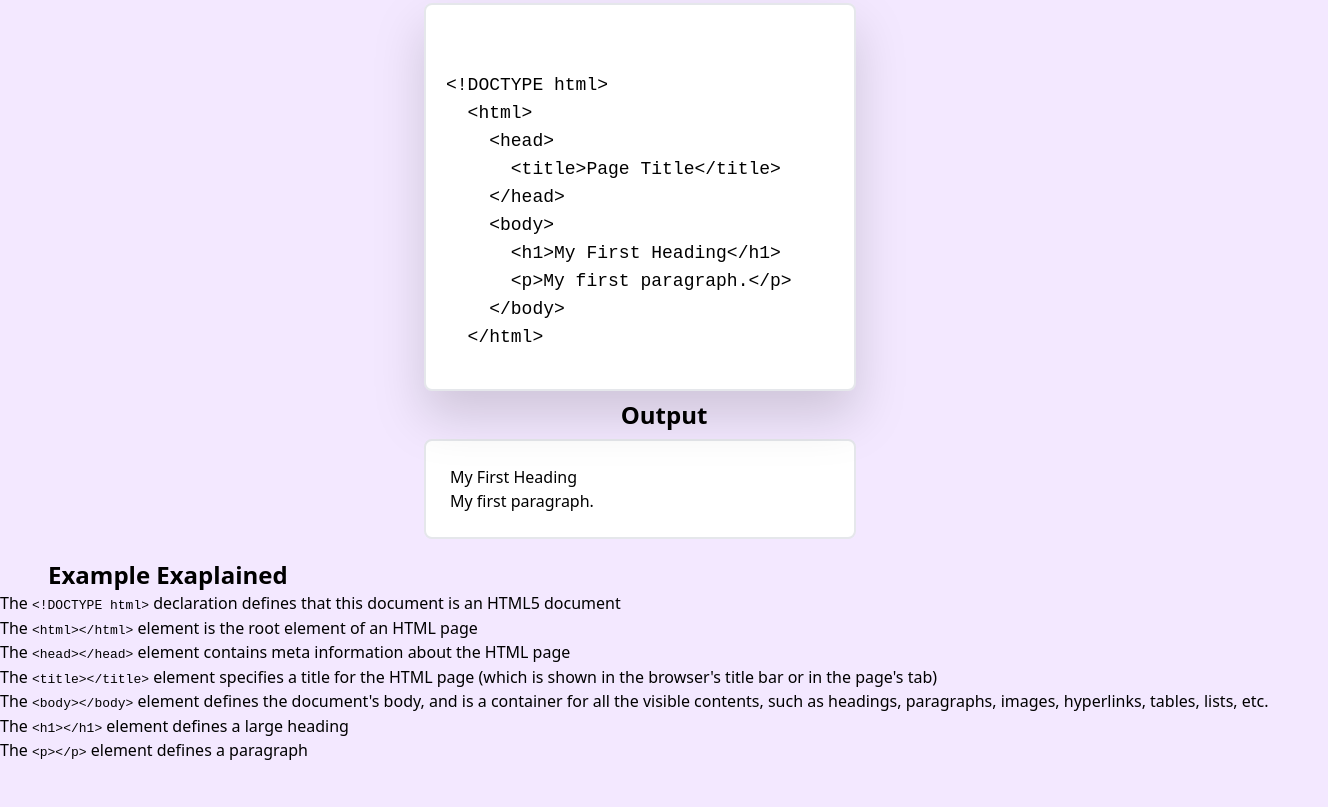
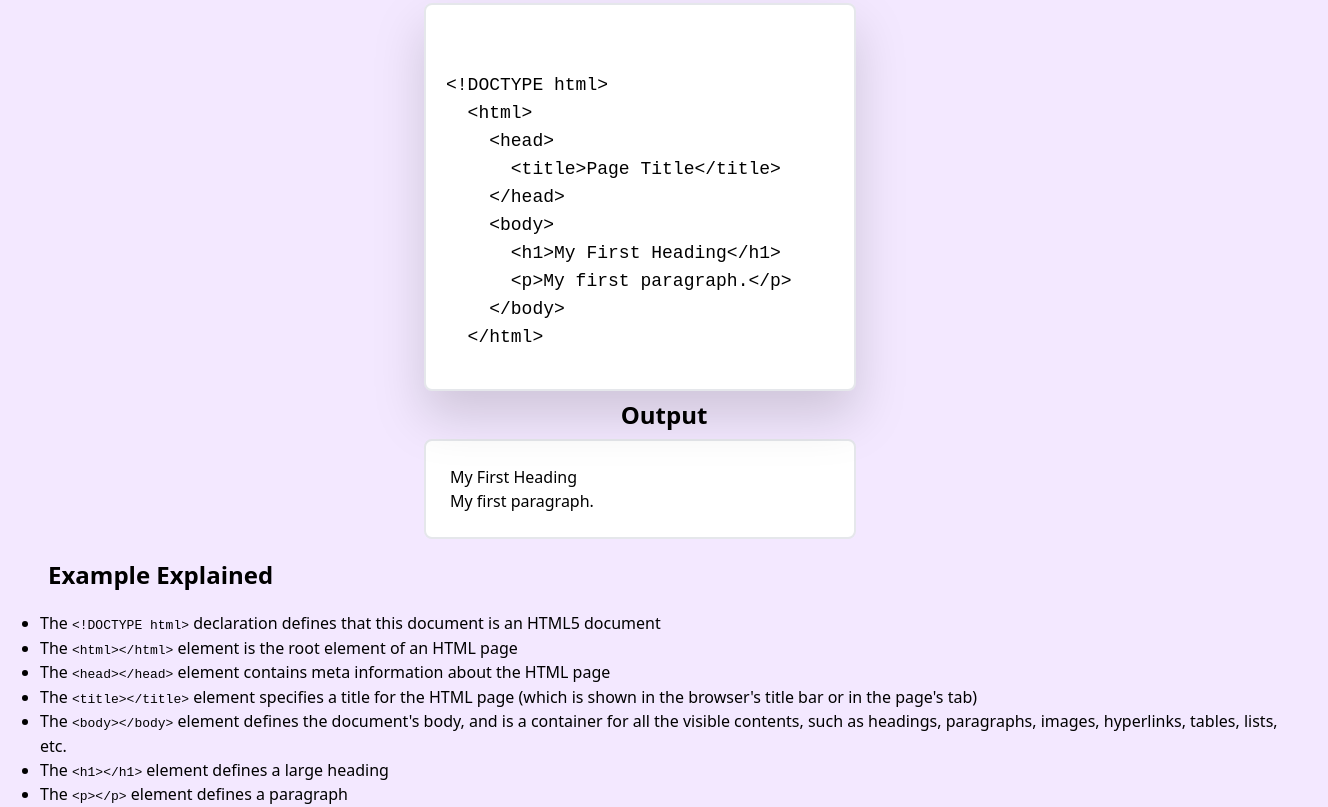
Before and after one commit to DEEPAKCHOUDHARY2004/coding, a website: page HTML5/index.html in a window 1280 px wide. Shown: the part 1005-1812 px from the top of the page, 1328 px wide, since content can reach past the window. Before the commit the page ends 1768 px from the top, so only its background shows below. Drawn offline with nearby package versions, Linux system fonts and the light colour scheme.

Commit message:
empty js added , example modified

```diff
--- a/HTML5/index.html
+++ b/HTML5/index.html
@@ -6,10 +6,13 @@
     <meta http-equiv="X-UA-Compatible" content="IE=edge">
     <meta name="viewport" content="width=device-width, initial-scale=1.0">
     <script src="https://cdn.tailwindcss.com"></script>
+    <script href="main.js"></script>
     <title>Code Land</title>
 </head>
 
-<body class="bg-purple-100">
+<body class="bg-purple-100 w-full">
+
+
     <!-- ----------------------------------------------------Navbar--------------------------------------------------------- -->
     <nav class="md:px-5 md:py-4   px-2 py-3 bg-purple-900 text-white h-fit">
 
@@ -26,9 +29,9 @@
     </div>
 
     </nav>
-      <!-- ----------------------------------------------------Navbar--------------------------------------------------------- -->
+    <!-- ----------------------------------------------------Navbar--------------------------------------------------------- -->
 
-        <!-- ----------------------------------------------------Landing page------------------------------------------------- -->
+     <!-- ----------------------------------------------------Landing page------------------------------------------------- -->
     <section class="flex  xl:h-[35.5rem] h-96  ">
         <div class="flex items-center bg-black"> <img src="Images/html-logo.png"
                 class=" xl:h-60 xl:w-60 lg:right-5 lg:w-[13rem] lg:h-[13rem] md:w-[12rem] md:h-[12rem] md:right-3    sm:w-40 sm:h-40 w-28 h-28 absolute  top-30 right-3 mt-3 mr-5 ml-5 mb-5 opacity-80"
@@ -48,7 +51,6 @@
 
     </section>
       <!-- ----------------------------------------------------Landing Page--------------------------------------------------- -->
-
 
     <hr class="h-1 bg-purple-300">
     <!-- ----------------------------------------------------HTML------------------------------------------------------------->
@@ -100,24 +102,18 @@
    <!-- ----------------------------------------------------HTML------------------------------------------------------------->
    <!-- ---------------------------------------------Example Explained------------------------------------------------------->
 
-       <h2 class="sm:text-left sm:ml-12 text-2xl mt-5 font-bold h-fit w-full text-center">Example Exaplained</h2>
+       <h2 class="sm:text-left sm:ml-12 text-2xl mt-5 font-bold h-fit text-center">Example Explained</h2>
 
 
-    <div class="flex">
-        <ul>
-        <li>The <xmp class="inline"><!DOCTYPE html></xmp> declaration defines that this document is an HTML5 document</li>
-
-        <li>The <xmp class="inline"><html></html></xmp> element is the root element of an HTML page</li>
-
-        <li>The <xmp class="inline"><head></head></xmp> element contains meta information about the HTML page</li>
-
-        <li>The <xmp class="inline"><title></title></xmp> element specifies a title for the HTML page (which is shown in the browser's title bar or in the page's tab)</li>
-
-        <li>The <xmp class="inline"><body></body></xmp> element defines the document's body, and is a container for all the visible contents, such as headings, paragraphs, images, hyperlinks, tables, lists, etc.</li>
-
-        <li>The <xmp class="inline"><h1></h1></xmp> element defines a large heading</li>
-
-        <li>The <xmp class="inline"><p></p></xmp> element defines a paragraph</li>
+    <div class="flex justify-center">
+        <ul class="list-disc">
+        <li class=" ml-10 mt-5">The <xmp class="inline"><!DOCTYPE html></xmp> declaration defines that this document is an HTML5 document</li>
+        <li class=" ml-10">The <xmp class="inline"><html></html></xmp> element is the root element of an HTML page</li>
+        <li class=" ml-10">The <xmp class="inline"><head></head></xmp> element contains meta information about the HTML page</li>
+        <li class=" ml-10">The <xmp class="inline"><title></title></xmp> element specifies a title for the HTML page (which is shown in the browser's title bar or in the page's tab)</li>
+        <li class=" ml-10">The <xmp class="inline"><body></body></xmp> element defines the document's body, and is a container for all the visible contents, such as headings, paragraphs, images, hyperlinks, tables, lists, etc.</li>
+        <li class=" ml-10">The <xmp class="inline"><h1></h1></xmp> element defines a large heading</li>
+        <li class=" ml-10">The <xmp class="inline"><p></p></xmp> element defines a paragraph</li>
     </ul>
 </div>
 
```
Also changed, not shown: HTML5/main.js (added).
